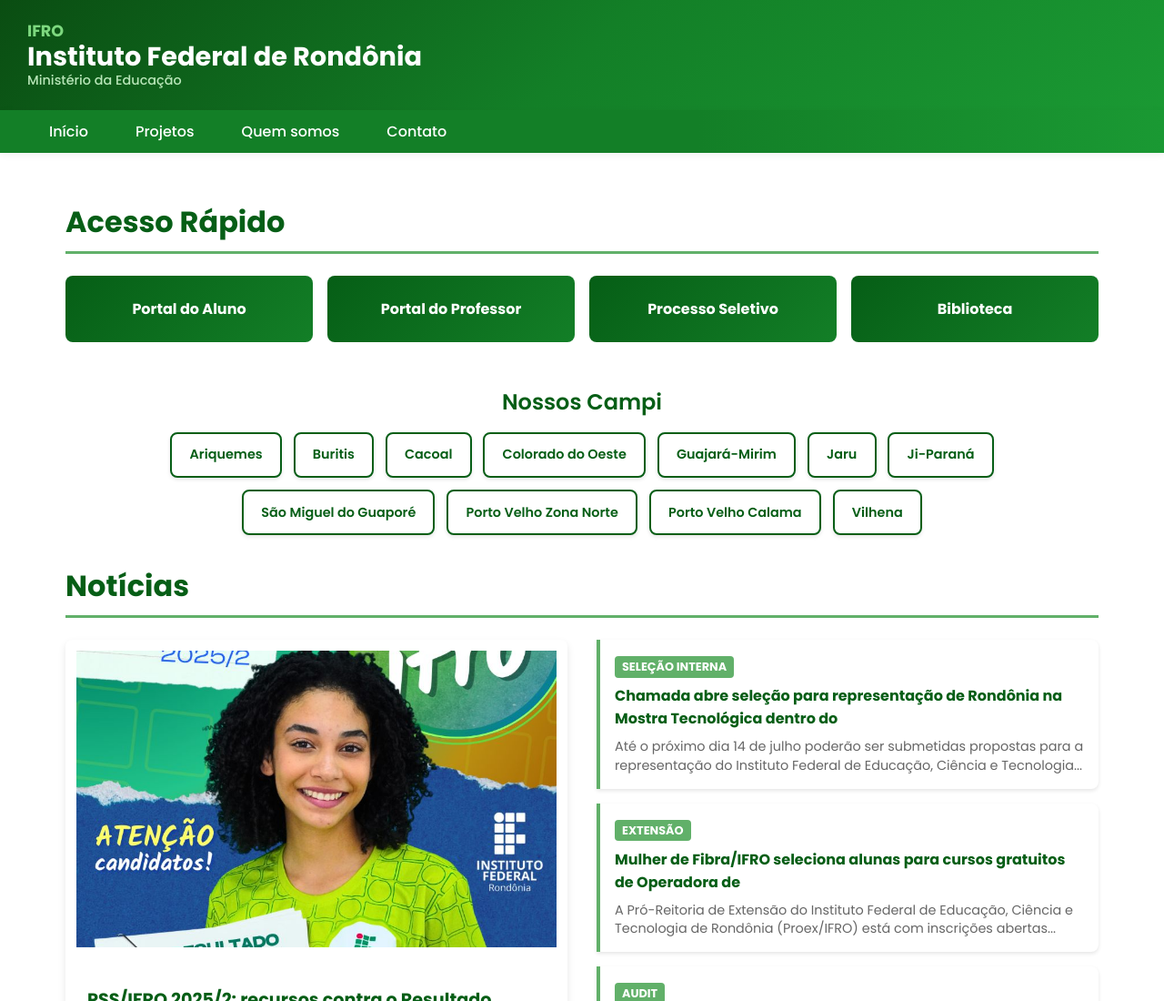
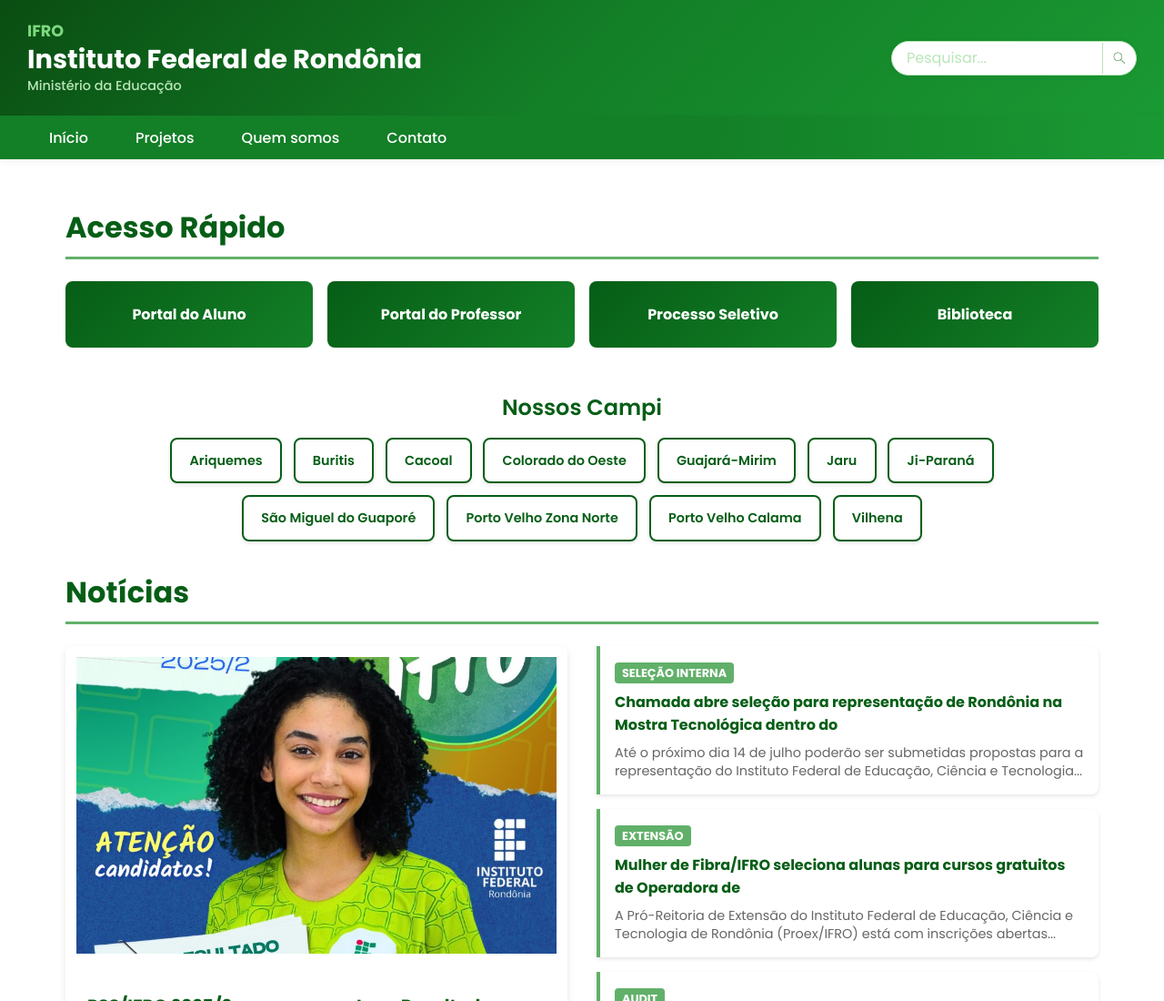
Before and after one commit to EduardoTartas/responsividade, a website built with Vite: page index.html in a window 1280 px wide. Shown: the top 1100 px of the page at 91% size. Built offline with nearby package versions, Linux system fonts and the light colour scheme; files whose address does not match are found by name.

Commit message:
adicionando barra de pesquisa

```diff
--- a/index.html
+++ b/index.html
@@ -10,9 +10,17 @@
   </head>
   <body>
     <header>
-      <span>IFRO</span>
-      <P><b>Instituto Federal de Rondônia</b></P>
-      <span>Ministério da Educação</span>
+      <div class="header-content">
+        <div class="header-info">
+          <span>IFRO</span>
+          <p><b>Instituto Federal de Rondônia</b></p>
+          <span>Ministério da Educação</span>
+        </div>
+        <form class="header-search" role="search">
+          <input type="search" placeholder="Pesquisar..." aria-label="Pesquisar" />
+          <div class="search-icon-placeholder"><img src="src/assets/images/lupa-icon.png" alt=""></div>
+        </form>
+      </div>
     </header>
     <nav>
       <div class="menu">
--- a/src/assets/styles/header.css
+++ b/src/assets/styles/header.css
@@ -2,6 +2,19 @@
     background: linear-gradient(135deg, #0a4d12, #137F27, #1a9933);
     padding: 1.5rem 30px;
     color: white;
+}
+
+.header-content {
+    display: flex;
+    align-items: center;
+    justify-content: space-between;
+    gap: 2rem;
+}
+
+.header-info {
+    display: flex;
+    flex-direction: column;
+    gap: 0.2rem;
 }
 
 header span,
@@ -31,3 +44,75 @@
     font-weight: 700;
     color: white;
 }
+
+.header-search {
+    display: flex;
+    align-items: center;
+    background: #fff;
+    border-radius: 22px;
+    border: 1.5px solid #b8e6b8;
+    box-shadow: 0 1px 6px rgba(20,60,30,0.07);
+    padding: 2px 0 2px 16px;
+    min-width: 210px;
+    max-width: 270px;
+    width: 100%;
+    height: 38px;
+    position: relative;
+    transition: box-shadow 0.2s, border 0.2s;
+}
+.header-search:focus-within {
+    border: 1.5px solid #137F27;
+    box-shadow: 0 2px 10px rgba(19,127,39,0.10);
+}
+.header-search input[type="search"] {
+    border: none;
+    outline: none;
+    background: transparent;
+    font-size: 1rem;
+    color: #137F27;
+    width: 100%;
+    font-family: inherit;
+    padding: 7px 0 7px 0;
+}
+.header-search input[type="search"]::placeholder {
+    color: #b8e6b8;
+    opacity: 1;
+    font-weight: 400;
+}
+.search-icon-placeholder {
+    width: 38px;
+    height: 34px;
+    border-left: 1.5px solid #b8e6b8;
+    display: flex;
+    align-items: center;
+    justify-content: center;
+    margin-left: 8px;
+    background: transparent;
+    padding: 0 8px;
+}
+.search-icon-placeholder img {
+    width: 20px;
+    height: 20px;
+    object-fit: contain;
+    filter: brightness(0) saturate(100%) invert(38%) sepia(77%) saturate(355%) hue-rotate(74deg) brightness(95%) contrast(92%);
+    opacity: 0.85;
+    transition: filter 0.2s, opacity 0.2s;
+}
+.header-search:focus-within .search-icon-placeholder img {
+    filter: brightness(0) saturate(100%) invert(32%) sepia(99%) saturate(1000%) hue-rotate(74deg) brightness(90%) contrast(110%);
+    opacity: 1;
+}
+
+@media (max-width: 700px) {
+    .header-content {
+        flex-direction: column;
+        align-items: stretch;
+        gap: 1.2rem;
+    }
+    .header-search {
+        max-width: 100%;
+        min-width: 0;
+        width: 100%;
+        margin-top: 0.7rem;
+    }
+}
```
